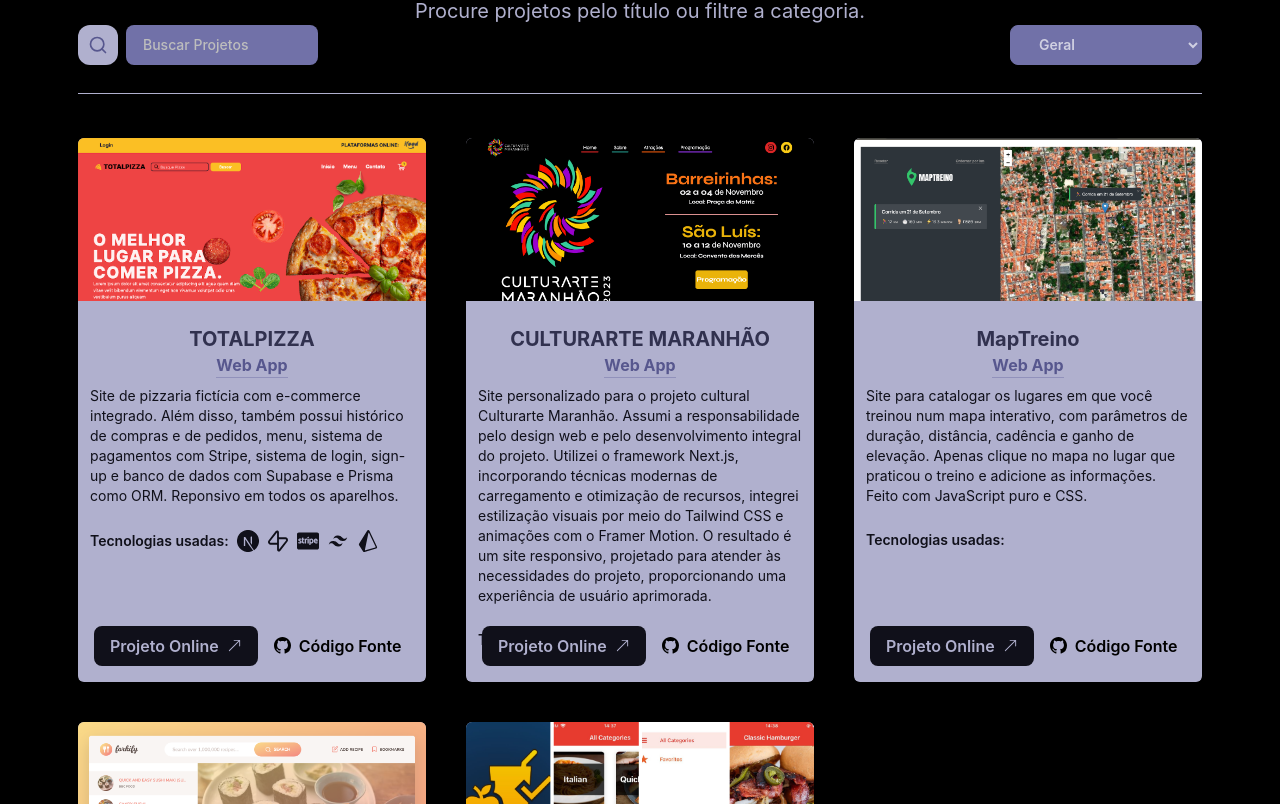
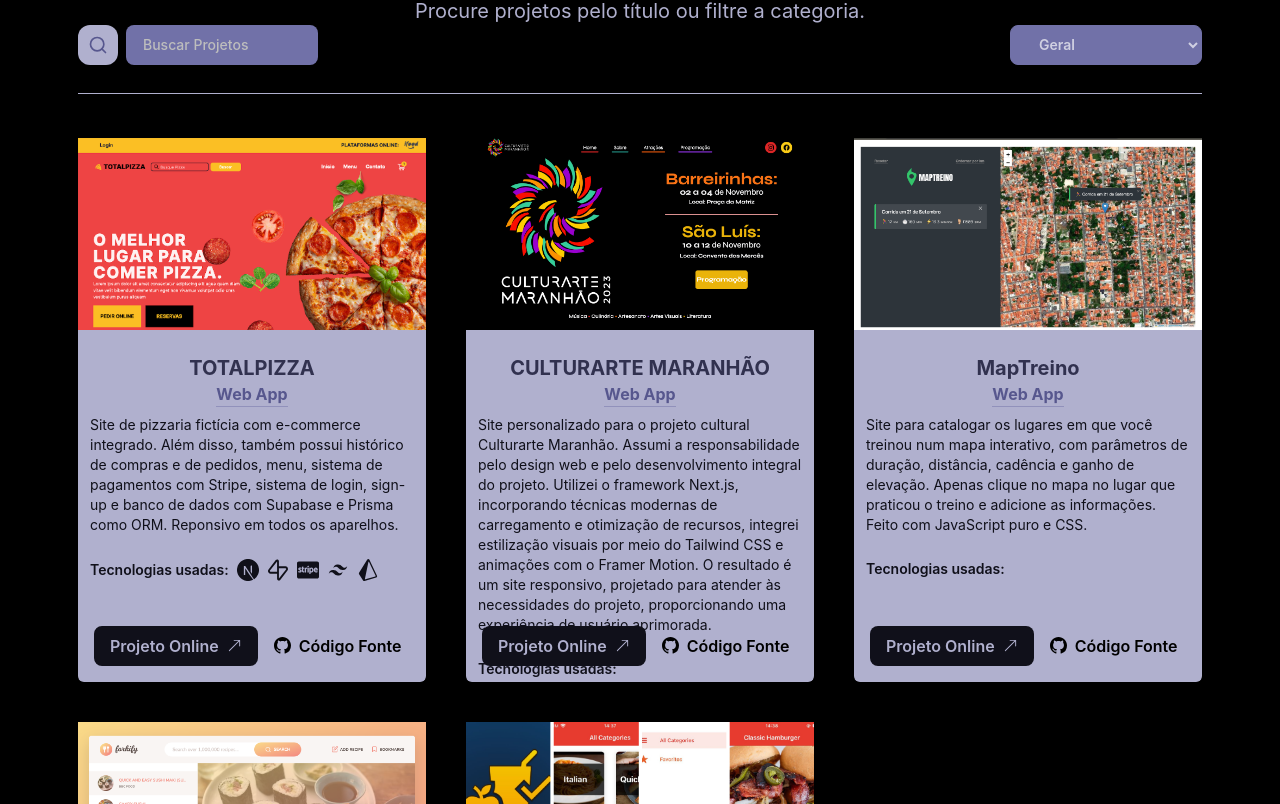
Before and after one commit to romuloromulo/meu-portfolio, a React (Create React App) app: page / in a window 1280 px wide. Shown: the part 2116-2920 px from the top of the page. Built offline with nearby package versions, Linux system fonts and the light colour scheme; a web font is replaced by a local one.

Commit message:
atualizando layout

```diff
--- a/src/components/projects/ProjectSingle.js
+++ b/src/components/projects/ProjectSingle.js
@@ -13,8 +13,8 @@
   return (
     <div
       className={`card w-[95%] sm:h-[34rem] sm:w-full rounded-md bg-white relative`}>
-      <div className={`image rounded-md`}>
-        <div className="overflow-hidden h-[20%] md:h-[30%]">
+      <div className={`rounded-md`}>
+        <div className="overflow-hidden h-[12rem]">
           <img src={image} className="h-auto" alt="imagem do projeto" />
         </div>
         <div className="flex flex-col justify-center items-center p-3 sm:mt-3">
```
